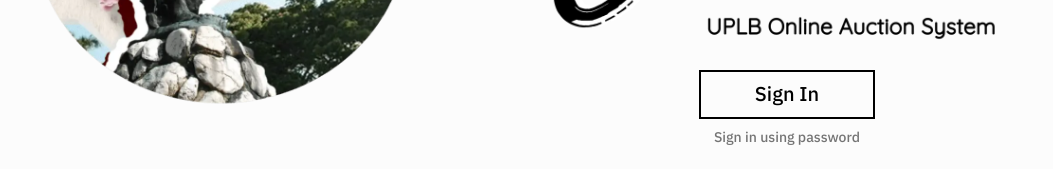
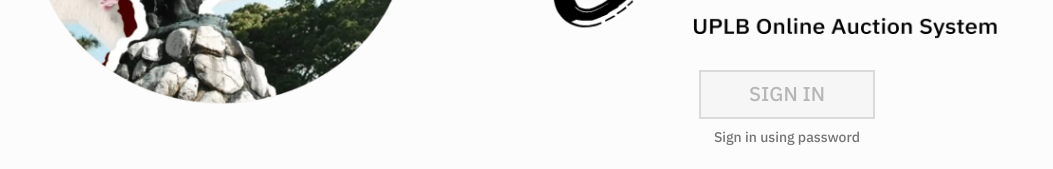
Before and after one commit to mmdeviterbo/elbids, a Next.js app: page /signin in a window 1280 px wide. Shown: the part 399-568 px from the top of the page, without its empty margins (173-1226 px from the left). Built offline with nearby package versions, Linux system fonts and the light colour scheme.

Commit message:
Refactor loaders

```diff
--- a/src/components/SignIn/index.tsx
+++ b/src/components/SignIn/index.tsx
@@ -3,7 +3,7 @@ import GoogleLogin from 'react-google-login'
 import Cookies from 'js-cookie'
 import { useMutation } from '@apollo/client'
 import { useRouter } from 'next/router'
-import { Grid, Typography, Link, Box } from '@material-ui/core';
+import { Grid, Typography, Link, Box, Button } from '@material-ui/core';
 import { User } from "../../types"
 import {insertUserMutation, updateUserMutation} from "./mutation"
 import generateToken from './../../utils/generateToken';
@@ -14,6 +14,7 @@ import { useLazyQuery } from '@apollo/client';
 import { NextPage } from 'next';
 import SignInPassword from './SignInPassword'
 import authenticate from './../../utils/authenticate';
+import { SpinnerCircularFixed } from 'spinners-react';
 
 
 const SignIn: NextPage =(): ReactElement=> {
@@ -28,6 +29,16 @@ const SignIn: NextPage =(): ReactElement=> {
 
   const classes = useStyles({})
   const router = useRouter()
+
+  let loadingSpinner: ReactElement = (
+    <SpinnerCircularFixed
+      size={18}
+      color={'#344345'}
+      thickness={90}
+      speed={250}
+      enabled={true}
+  />
+  )
 
   useEffect(()=>{
     const validateCurrUser=async()=>{
@@ -63,7 +74,7 @@ const SignIn: NextPage =(): ReactElement=> {
     })
   }
 
-  const [insertOneUser] = useMutation(insertUserMutation, {
+  const [insertOneUser, insertOneUserState] = useMutation(insertUserMutation, {
     variables: user,
     notifyOnNetworkStatusChange:true,
     awaitRefetchQueries: true,
@@ -73,16 +84,14 @@ const SignIn: NextPage =(): ReactElement=> {
       router.push('/verify')
     }
   })
-
-  const [updateUser] = useMutation(updateUserMutation,{
+  const [updateUser, updateUserState] = useMutation(updateUserMutation,{
     notifyOnNetworkStatusChange:true
   })
 
-  const [findOneUser] = useLazyQuery(userQuery,{
+  const [findOneUser, findOneUserState] = useLazyQuery(userQuery,{
     fetchPolicy: 'cache-and-network',
     notifyOnNetworkStatusChange: true,
     nextFetchPolicy: 'cache-first',
-    ssr: false,
     onCompleted:async(e):Promise<void> => {
       const userStatus: string = e?.user?.status
       if(!userStatus) await insertOneUser()
@@ -126,9 +135,14 @@ const SignIn: NextPage =(): ReactElement=> {
           <GoogleLogin
             clientId={"804855284131-20pnrqf3s9c9teqm76dlk6n5lo88er73.apps.googleusercontent.com"}
             render={renderProps => (
-              <button onClick={renderProps.onClick} disabled={renderProps.disabled} className={classes.loginButton}>
+              <Button
+                onClick={renderProps.onClick}
+                disabled={renderProps.disabled || insertOneUserState?.loading || updateUserState?.loading ||  findOneUserState?.loading}
+                className={classes.loginButton}
+                endIcon={(insertOneUserState?.loading || updateUserState?.loading ||  findOneUserState?.loading)? loadingSpinner : null}
+              >
                 <Typography variant="h6">Sign In</Typography>
-              </button>
+              </Button>
             )}
             onSuccess={responseGoogleSuccess}
             onFailure={responseGoogleFail}
@@ -136,9 +150,9 @@ const SignIn: NextPage =(): ReactElement=> {
           />
 
           <Box py={1}>
-          <Typography variant="subtitle2">
-            <Link href="#" color="textSecondary" onClick={()=>setOpenPassword(true)}>Sign in using password</Link>
-          </Typography>
+            <Typography variant="subtitle2">
+              <Link href="#" color="textSecondary" onClick={()=>setOpenPassword(true)}>Sign in using password</Link>
+            </Typography>
           </Box>
         </Grid>
       </Grid>
--- a/src/components/SignIn/style.tsx
+++ b/src/components/SignIn/style.tsx
@@ -54,6 +54,11 @@ export default makeStyles((theme: Theme)=>({
       color:theme.palette.common.white,
       background:theme.palette.common.black
     },
+    "&:disabled":{
+      backgroundColor: "rgba(192,192,192,0.10)",
+      border:'2px solid rgba(200,200,200,0.60)',
+      background:"none"
+    },
     [theme.breakpoints.down('sm')]:{
       width:'100%'
     },
--- a/src/components/Verify/Terms/index.tsx
+++ b/src/components/Verify/Terms/index.tsx
@@ -26,8 +26,8 @@ const Terms=(
     </DialogTitle>
 
     <DialogContent dividers>
-      <Typography variant="body2">
-        This web app is for educational purposes only. Any credentials such as ID image submission(s) will not be saved and is immediately deleted after the verification process.
+      <Typography variant="body2" color="textSecondary" style={{textAlign: "justify"}}>
+        This web application is for educational purposes only. Any credentials such as ID image submission(s) will not be saved and is immediately deleted after the verification process.
       </Typography>
     </DialogContent>
 
--- a/src/components/Verify/style.tsx
+++ b/src/components/Verify/style.tsx
@@ -12,7 +12,7 @@ export default makeStyles((theme: Theme)=>({
     placeItems:'center',
   },
   container:{
-    borderRadius:'5px',
+    borderRadius:0,
     height:'calc(15vh + 400px)',
     minHeight:'400px',
     minWidth:'400px',
@@ -20,6 +20,7 @@ export default makeStyles((theme: Theme)=>({
     background:red[900]
   },
   innerContainer:{
+    borderRadius:0,
     marginTop:'0.5em',
     height:'calc(100% - 2.5em)',
     width:'100%',
```
Also changed, not shown: src/components/Verify/index.tsx (+5 -5 lines), public/assets/title.webp.
